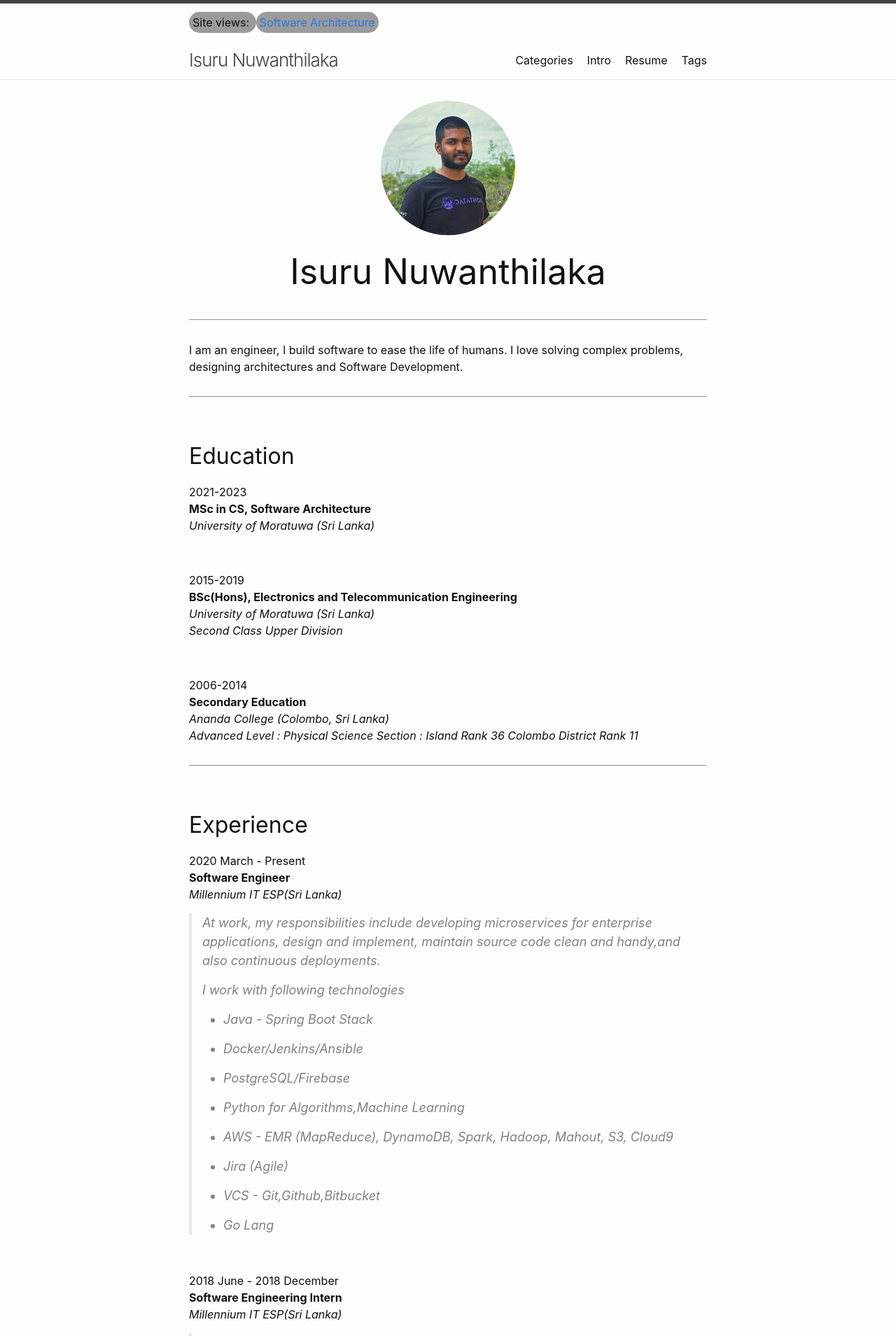
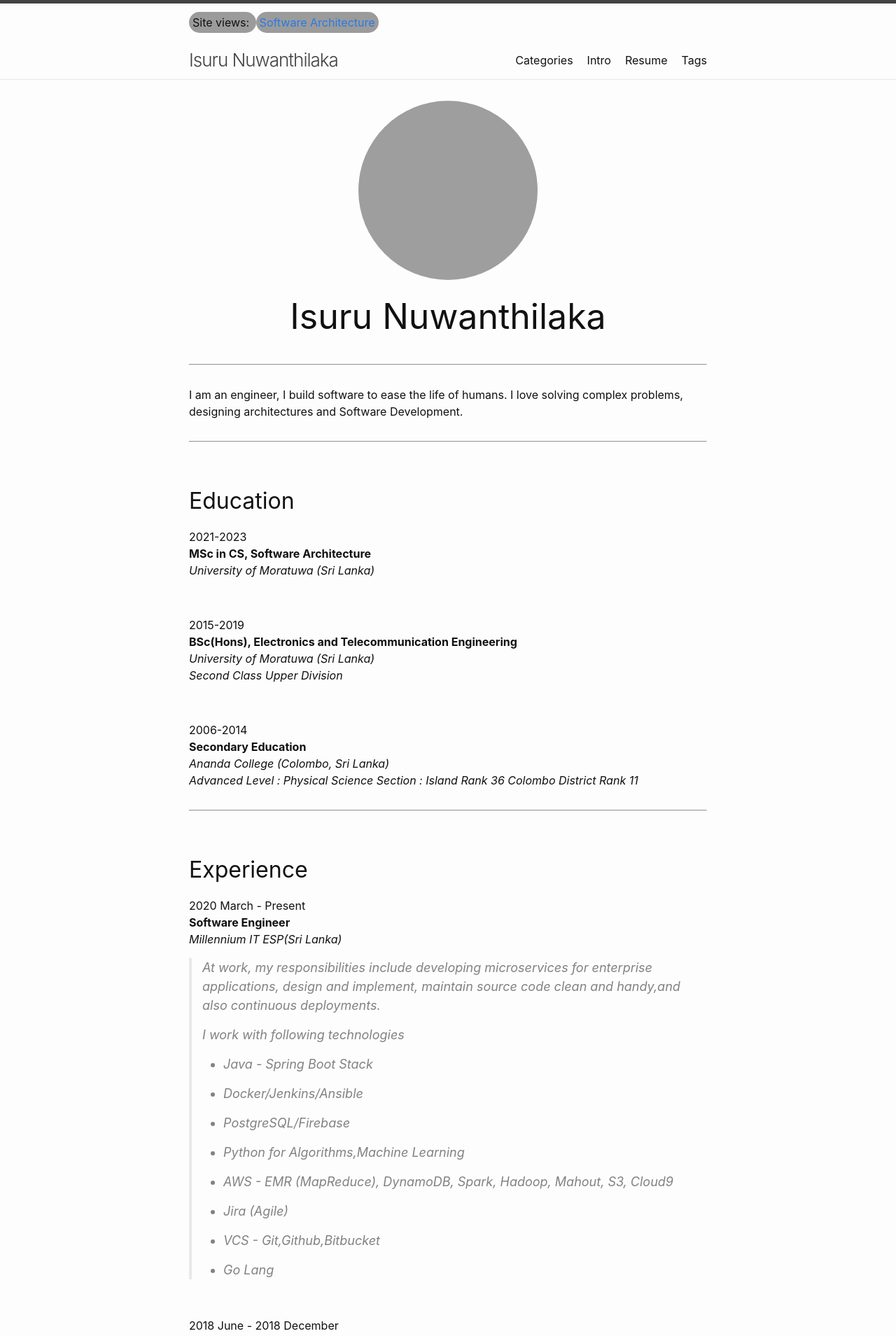
Before and after one commit to isurunuwanthilaka/isurunuwanthilaka.github.io, a Jekyll site: the page built from resume.md, in a window 1280 px wide. Shown: the top 1909 px of the page at 70% size. Built offline with Jekyll 4.4.1, drawn with Linux system fonts in a browser that asks for light colours; nearby versions of some CDN libraries; comment, search, counter and statistics services are not loaded.

Commit message:
update picture

```diff
--- a/resume.md
+++ b/resume.md
@@ -4,9 +4,9 @@
 permalink: /resume
 ---
 <p align="center">
-<img src="{{ site.url }}/assets/img/android-chrome-192x192.png"
+<img src="{{ site.url }}/assets/img/profile-pic.png"
      alt="Profile image"
-     style="float: center; border-radius: 50%;" />
+     style="float: center; border-radius: 50%; height : 256px; width: 256px" />
 </p>
 
 <p style="text-align: center;font-size: 50px"> Isuru Nuwanthilaka </p>
```
Also changed, not shown: assets/img/android-chrome-192x192.png (deleted), 1 other file.
